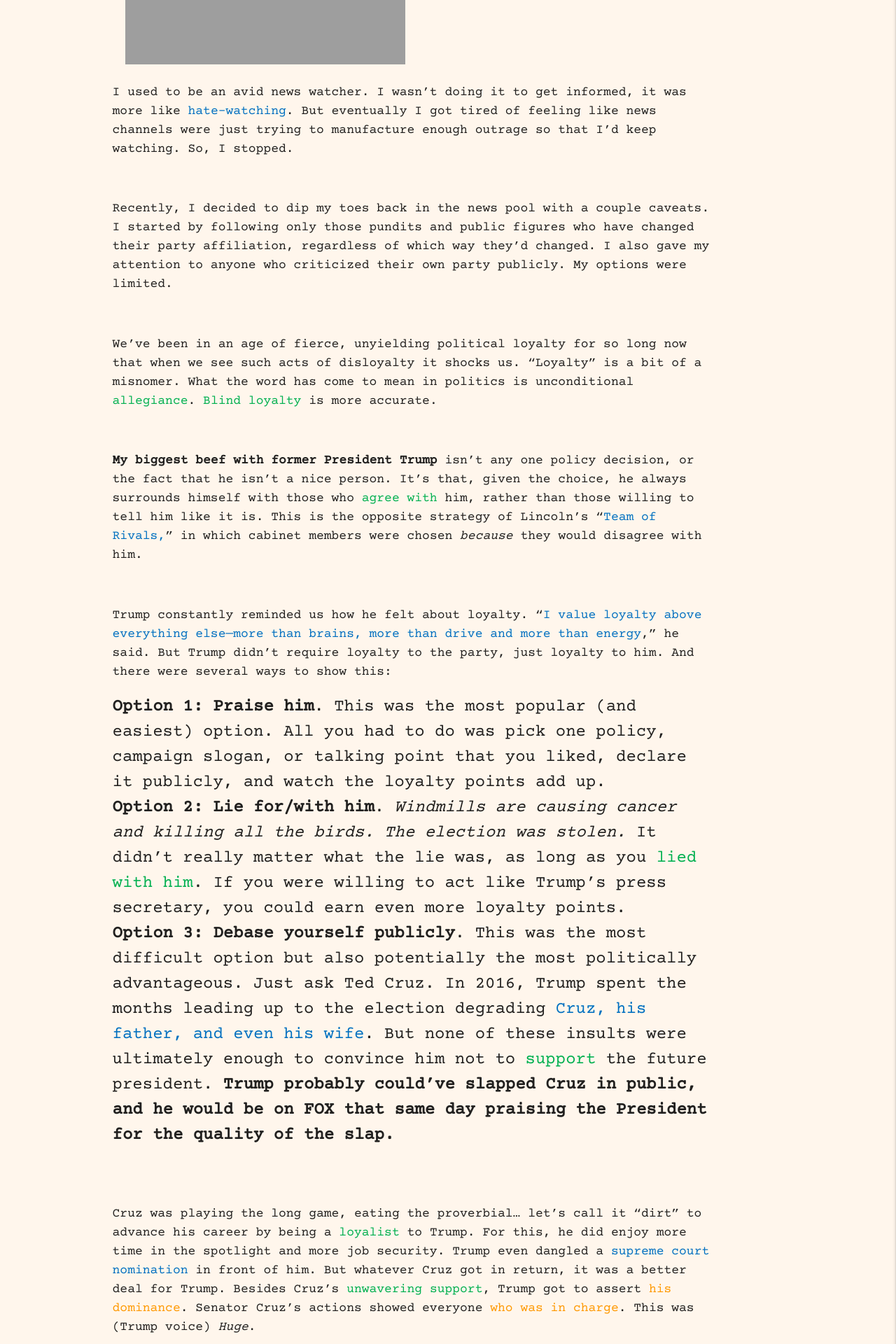
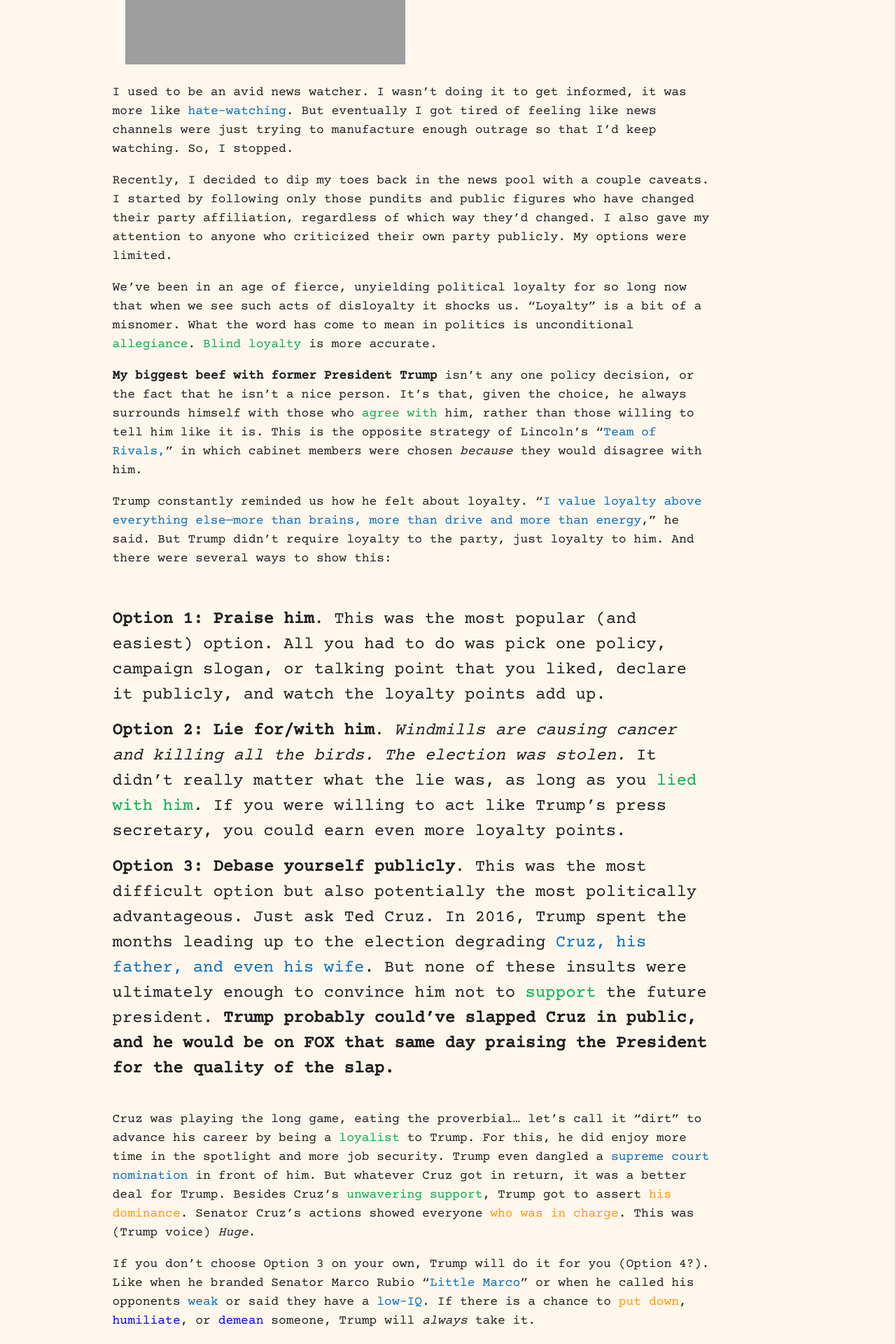
Before and after one commit to khiciste/apologetic_millennial, a Jekyll site: the page built from _posts/2023-04-04-the-genius-of-donald-trump.html, in a window 1280 px wide. Shown: the part 752-2672 px from the top of the page at 70% size. Built offline with Jekyll 4.4.1, drawn with Linux system fonts in a browser that asks for light colours; some web fonts are replaced; some of the changed text lies outside the part shown.

Commit message:
fixing image, link and unordered list in blog 10

```diff
--- a/_posts/2023-04-04-the-genius-of-donald-trump.html
+++ b/_posts/2023-04-04-the-genius-of-donald-trump.html
@@ -5,7 +5,7 @@
 read: 5 min
 ---
 <!-- blog post 10 -------------------------->
-<img src="https://apologeticmillennial.com/images/trump garage.png" />
+<img src="https://apologeticmillennial.com/images/trump-garage.png" />
 <p>
 I used to be an avid news watcher. I wasn’t doing it to get informed, it was more like <a target="_blank" href="https://www.huffpost.com/entry/the-psychology-behind-why-we-hate-watch_l_61bcecede4b04b42ab5fa761">hate-watching</a>. But eventually I got tired of feeling like news channels were just trying to manufacture enough outrage so that I’d keep watching. So, I stopped.
 </p>
@@ -19,15 +19,18 @@
 </p>
 
 <p>
-<b>My biggest beef with former President Trump</b> isn’t any one policy decision, or the fact that he isn’t a nice person. It’s that, given the choice, he always surrounds himself with those who <a class="loyalty modal-trigger" href="#loyalty-modal">agree with</a> him, rather than those willing to tell him like it is. This is the opposite strategy of Lincoln’s “<a target="_blank" href="https://www.huffpost.com/entry/the-psychology-behind-why-we-hate-watch_l_61bcecede4b04b42ab5fa761">Team of Rivals,</a>” in which cabinet members were chosen <i>because</i> they would disagree with him.
+<b>My biggest beef with former President Trump</b> isn’t any one policy decision, or the fact that he isn’t a nice person. It’s that, given the choice, he always surrounds himself with those who <a class="loyalty modal-trigger" href="#loyalty-modal">agree with</a> him, rather than those willing to tell him like it is. This is the opposite strategy of Lincoln’s “<a target="_blank" href="https://www.npr.org/2012/11/15/165220138/doris-kearns-goodwin-on-lincoln-and-his-team-of-rivals">Team of Rivals,</a>” in which cabinet members were chosen <i>because</i> they would disagree with him.
 </p>
 
 <p>
-Trump constantly reminded us how he felt about loyalty. “<a target="_blank" href=" https://www.politico.com/magazine/story/2018/03/06/donald-trump-loyalty-staff-217227/">I value loyalty above everything else—more than brains, more than drive and more than energy</a>,” he said. But Trump didn’t require loyalty to the party, just loyalty to him. And there were several ways to show this:
+Trump constantly reminded us how he felt about loyalty. “<a target="_blank" href=" https://www.politico.com/magazine/story/2018/03/06/donald-trump-loyalty-staff-217227/">I value loyalty above everything else—more than brains, more than drive and more than energy</a>,” he said. But Trump didn’t require loyalty to the party, just loyalty to him. And there were several ways to show this:</p>
+
   <ul>
-    <li><b>Option 1: Praise him</b>. This was the most popular (and easiest) option. All you had to do was pick one policy, campaign slogan, or talking point that you liked, declare it publicly, and watch the loyalty points add up.</li>
-    <li><b>Option 2: Lie for/with him</b>. <i>Windmills are causing cancer and killing all the birds. The election was stolen.</i> It didn’t really matter what the lie was, as long as you <a class="loyalty modal-trigger" href="#loyalty-modal">lied with him</a>. If you were willing to act like Trump’s press secretary, you could earn even more loyalty points.</li>
-    <li><b>Option 3: Debase yourself publicly</b>. This was the most difficult option but also potentially the most politically advantageous. Just ask Ted Cruz. In 2016, Trump spent the months leading up to the election degrading <a target="_blank" href="https://time.com/4506350/donald-trump-ted-cruz-insults/">Cruz, his father, and even his wife</a>. But none of these insults were ultimately enough to convince him not to <a class="loyalty modal-trigger" href="#loyalty-modal">support</a> the future president. <b>Trump probably could’ve slapped Cruz in public, and he would be on FOX that same day praising the President for the quality of the slap.</b></li>
+      <li><b>Option 1: Praise him</b>. This was the most popular (and easiest) option. All you had to do was pick one policy, campaign slogan, or talking point that you liked, declare it publicly, and watch the loyalty points add up.</li></ul>
+  <ul>
+      <li><b>Option 2: Lie for/with him</b>. <i>Windmills are causing cancer and killing all the birds. The election was stolen.</i> It didn’t really matter what the lie was, as long as you <a class="loyalty modal-trigger" href="#loyalty-modal">lied with him</a>. If you were willing to act like Trump’s press secretary, you could earn even more loyalty points.</li></ul>
+  <ul>
+      <li><b>Option 3: Debase yourself publicly</b>. This was the most difficult option but also potentially the most politically advantageous. Just ask Ted Cruz. In 2016, Trump spent the months leading up to the election degrading <a target="_blank" href="https://time.com/4506350/donald-trump-ted-cruz-insults/">Cruz, his father, and even his wife</a>. But none of these insults were ultimately enough to convince him not to <a class="loyalty modal-trigger" href="#loyalty-modal">support</a> the future president. <b>Trump probably could’ve slapped Cruz in public, and he would be on FOX that same day praising the President for the quality of the slap.</b></li>
   </ul>
 </p>
 
@@ -40,14 +43,15 @@
 </p>
 
 <p>
-And I’m sure you’ve noticed how the stories that Trump tells about himself always include some groveling “<a target="_blank" href="https://www.youtube.com/watch?v=5lAWbrlioGE">big, strong guy</a>” or a public figure who desperately needs him. In a <a target="_blank" href="https://www.youtube.com/watch?v=vWN4pK7TT4o">recent speech</a> Trump gave criticizing Florida Governor Ron DeSantis, Trump said, “When a man comes to me, tears in his eyes, he’s at almost nothing in the polls [saying] ‘Sir, if you endorse me, I’ll win. Please! Please, sir, endorse me!’” The reason that Trump paints DeSantis as begging for his endorsement is the same reason that the guy has to be “big and strong”—to signal his own status. Virtually everything Trump says and does is meant to boost his ego and show that he’s <a class="authority modal-trigger" href="#authority-modal">the boss</a>. </p>
+And I’m sure you’ve noticed how the stories that Trump tells about himself always include some groveling “<a target="_blank" href="https://www.youtube.com/watch?v=5lAWbrlioGE">big, strong guy</a>” or a public figure who desperately needs him. In a <a target="_blank" href="https://www.youtube.com/watch?v=vWN4pK7TT4o">recent speech</a> Trump gave criticizing Florida Governor Ron DeSantis, Trump said, “When a man comes to me, tears in his eyes, he’s at almost nothing in the polls [saying] ‘Sir, if you endorse me, I’ll win. Please! Please, sir, endorse me!’” The reason that Trump paints DeSantis as begging for his endorsement is the same reason that the guy has to be “big and strong”—to signal his own status. Virtually everything Trump says and does is meant to boost his ego and show that he’s <a class="authority modal-trigger" href="#authority-modal">the boss</a>.
+</p>
 
 <p>
 Trump’s stories may be exaggerated, but once he became President, he was <i>actually</i> <a class="authority modal-trigger" href="#authority-modal">the boss</a>, <a class="authority modal-trigger" href="#authority-modal">the Commander in Chief</a>. <b>This might have been Trump’s greatest motivation for becoming President: once elected, <i>no one</i> could be <a class="authority modal-trigger" href="#authority-modal">above him</a>. Trump doesn’t want to run for President, <i>he has to</i>.</b>
 </p>
 
 <p>
-But beyond crying out for authority and attention, Trump is doing something quite shrewd. Let’s go back to that speech about DeSantis. How much of this story is true is anyone’s guess, but part of Trump’s genius is that he says a lot with a little. The subtext of his remarks is, <i>I <a class="fairness modal-trigger" href="#fairness-modal">helped make</a> this guy, and THIS is the thanks I get?</i> The message that voters receive is that DeSantis is the type of guy who <a class="fairness modal-trigger" href="#fairness-modal">doesn’t return favors</a>, not even to <a class="authority modal-trigger" href="#authority-modal">THE PRESIDENT OF THE UNITED STATES</a>. This is a red flag for humans, and especially so for <a target="_blank" href="https://moralfoundations.org/">Conservatives who live by</a> the <a class="fairness modal-trigger" href="#fairness-modal">Law of Karma</a> and <a class="authority modal-trigger" href="#authority-modal">deeply respect authority</a>. We’re also <a target="_blank" href="https://www.foreignaffairs.com/world/your-brain-nationalism">hardwired to value loyalty</a> and selfless <a class="loyalty modal-trigger" href="#loyalty-modal">commitment to the group</a>. So, when Trump goes on to proclaim, “<a target="_blank" href="https://youtu.be/vWN4pK7TT4o">I’m a loyalist,</a>” he’s also stating what DeSantis is not.
+But beyond crying out for authority and attention, Trump is doing something quite shrewd. Let’s go back to that speech about DeSantis. How much of this story is true is anyone’s guess, but part of Trump’s genius is that he says a lot with a little. The subtext of his remarks is, <i>I <a class="fairness modal-trigger" href="#fairness-modal">helped make</a> this guy, and THIS is the thanks I get?</i> The message that voters receive is that DeSantis is the type of guy who <a class="fairness modal-trigger" href="#fairness-modal">doesn’t return favors</a>, not even to <a class="authority modal-trigger" href="#authority-modal">THE PRESIDENT OF THE UNITED STATES</a>. This is a red flag for humans, and especially so for <a target="_blank" href="https://moralfoundations.org/">Conservatives who live by</a> the <a class="fairness modal-trigger" href="#fairness-modal">Law of Karma</a> and <a class="authority modal-trigger" href="#authority-modal">deeply respect authority</a>. We’re also <a target="_blank" href="https://www.foreignaffairs.com/world/your-brain-nationalism">hardwired to value loyalty</a> and selfless <a class="loyalty modal-trigger" href="#loyalty-modal">commitment to the group</a>. So, when Trump goes on to proclaim, “<a target="_blank" href="https://youtu.be/vWN4pK7TT4o">I’m a loyalist</a>,” he’s also stating what DeSantis is not.
 </p>
 
 <p>
@@ -55,7 +59,7 @@
 </p>
 
 <p>
-All of this makes it that much more impressive when someone does stand up to him. Liz Cheney’s prosecution against Trump and his role in the January 6th Insurrection is nothing short of heroic, especially since it likely <a target="_blank" href="https://www.nbcnews.com/politics/2022-election/rep-liz-cheney-loses-primary-wyoming-trump-backed-challenger-rcna43379">cost her re-election</a>. The same could be said for former Congressman Adam Kinzinger who <a target="_blank" href="https://thehill.com/homenews/house/3546339-kinzinger-shares-compilation-of-vulgar-and-threatening-calls/">received phone threats against him and his family</a> for serving on the January 6th Select Committee. It is a dangerous time to be <a class="loyalty modal-trigger" href="#loyalty-modal">disloyal</a> … but that might be just what the doctor ordered.
+All of this makes it that much more impressive when someone does stand up to him. Liz Cheney’s prosecution against Trump and his role in the January 6th Insurrection is nothing short of heroic, especially since it likely <a target="_blank" href="https://www.nbcnews.com/politics/2022-election/rep-liz-cheney-loses-primary-wyoming-trump-backed-challenger-rcna43379">cost her re-election</a>. The same could be said for former Congressman Adam Kinzinger who <a target="_blank" href="https://thehill.com/homenews/house/3546339-kinzinger-shares-compilation-of-vulgar-and-threatening-calls/">received phone threats against him and his family</a> for serving on the January 6th Select Committee. It is a dangerous time to be <a class="loyalty modal-trigger" href="#loyalty-modal">disloyal</a>... but that might be just what the doctor ordered.
 </p>
 
 <p>
```
